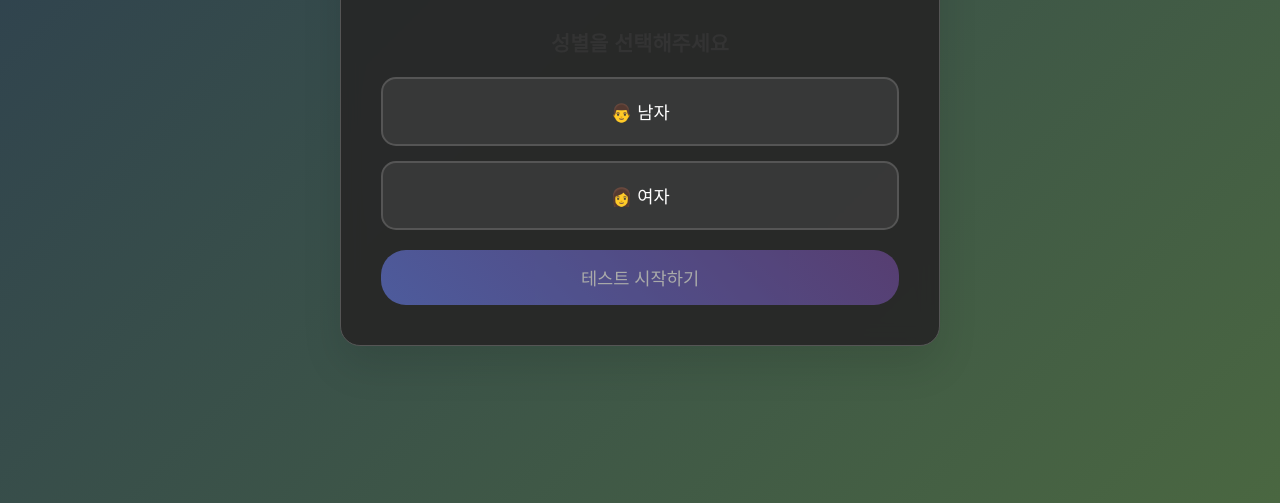
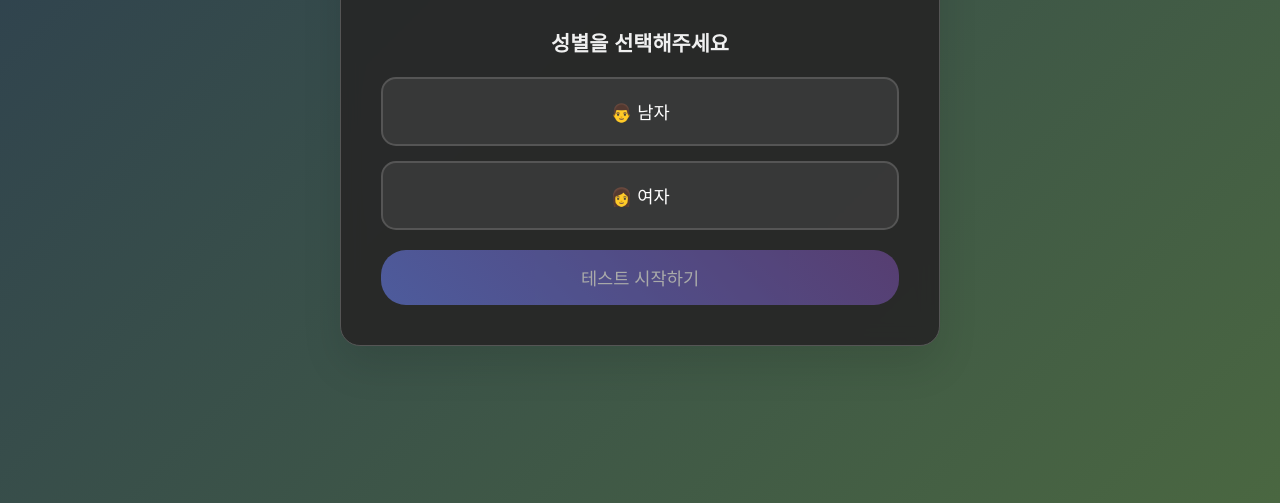
Before and after one commit to Jubilee86/personality-test, a plain HTML site: page index.html in a window 1280 px wide. Shown: the part 297-800 px from the top of the page. Drawn offline with Linux system fonts and the dark colour scheme.

Commit message:
Fix dark mode question text color (use correct .question selector)

```diff
--- a/index.html
+++ b/index.html
@@ -420,7 +420,7 @@
                 color: #ccc;
             }
 
-            .question-text {
+            .question {
                 color: #f0f0f0 !important;
             }
 
```
